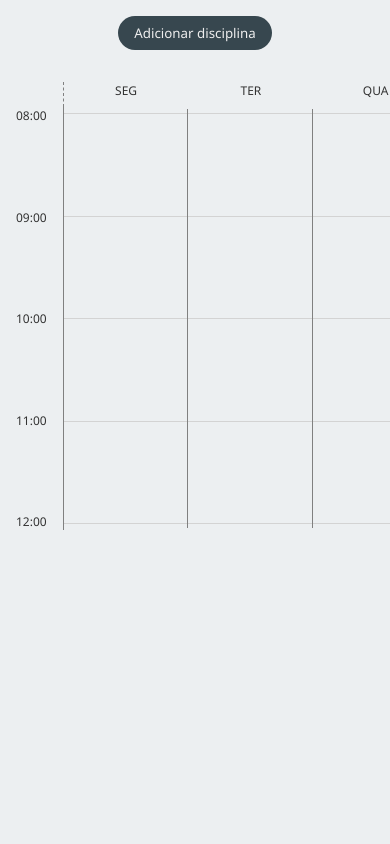
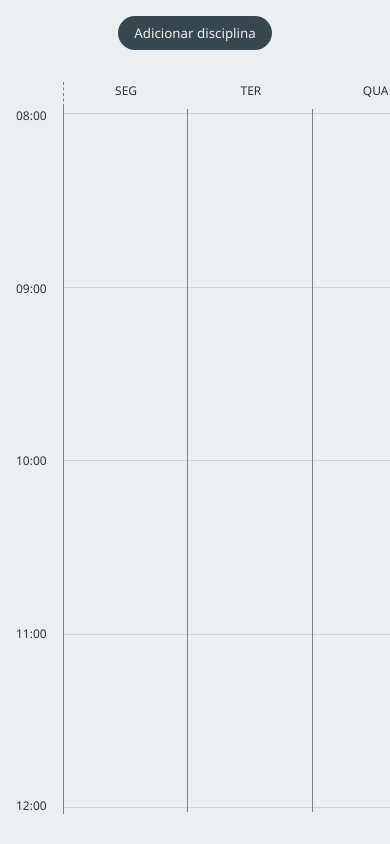
Before and after one commit to gabriel-dp/CronoClick, a Next.js app: page /schedule in a window 390 px wide. Built offline with nearby package versions, Linux system fonts and the light colour scheme.

Commit message:
:art: Improve schedule responsiveness

```diff
--- a/src/components/ScheduleWeek/ClassesGrid/ClassCard/styles.ts
+++ b/src/components/ScheduleWeek/ClassesGrid/ClassCard/styles.ts
@@ -23,7 +23,7 @@ export const CardContainer = styled.div<CardContainerProps>`
 
 	.title {
 		font-weight: bold;
-		padding: 0.75rem 0;
+		padding: 0.75rem;
 		padding-bottom: 0;
 		// overflow: hidden;
 		// text-overflow: ellipsis;
--- a/src/components/ScheduleWeek/styles.ts
+++ b/src/components/ScheduleWeek/styles.ts
@@ -4,7 +4,7 @@ import styled from "styled-components";
 
 export const ScheduleContainer = styled.div`
 	width: min(100%, 60rem);
-	height: 30rem;
+	min-height: max(calc(100dvh - 5rem), 35rem);
 	padding: 1rem 0;
 	margin: auto;
 	overflow-x: auto;
```
